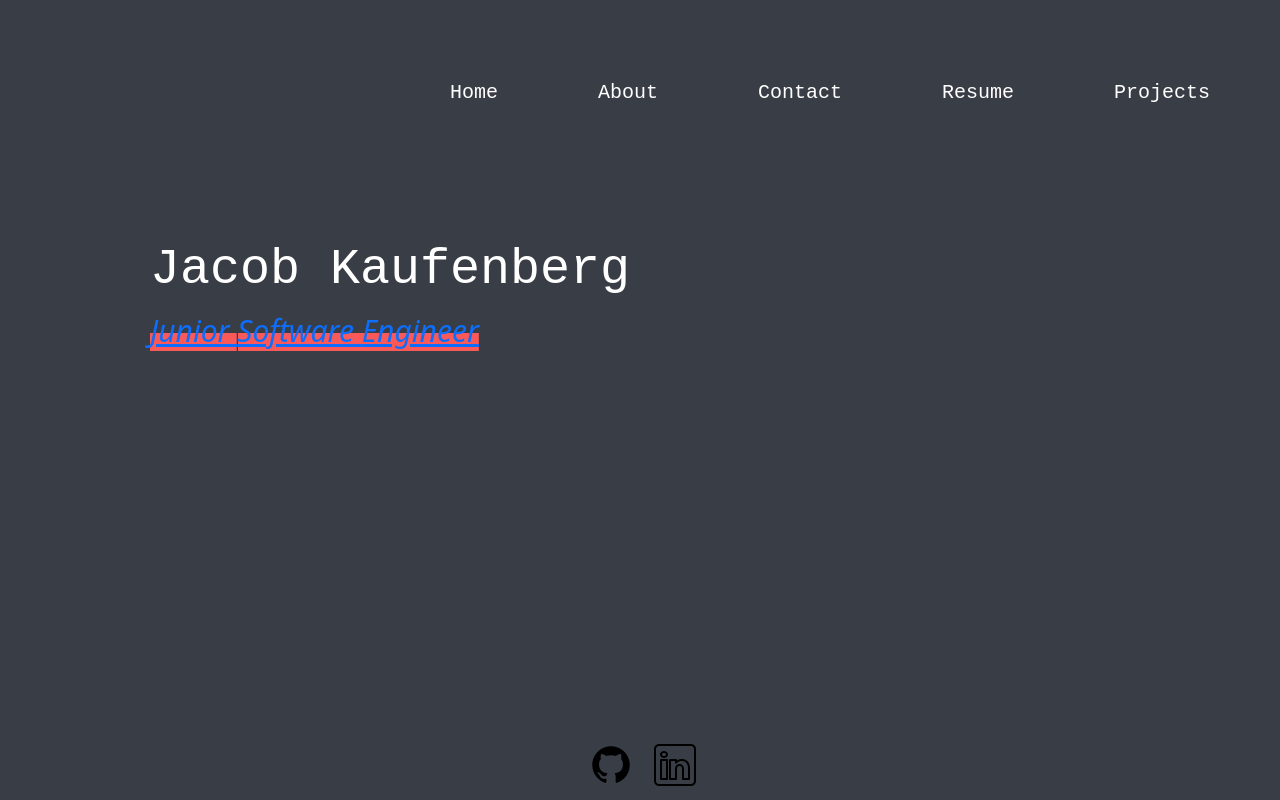
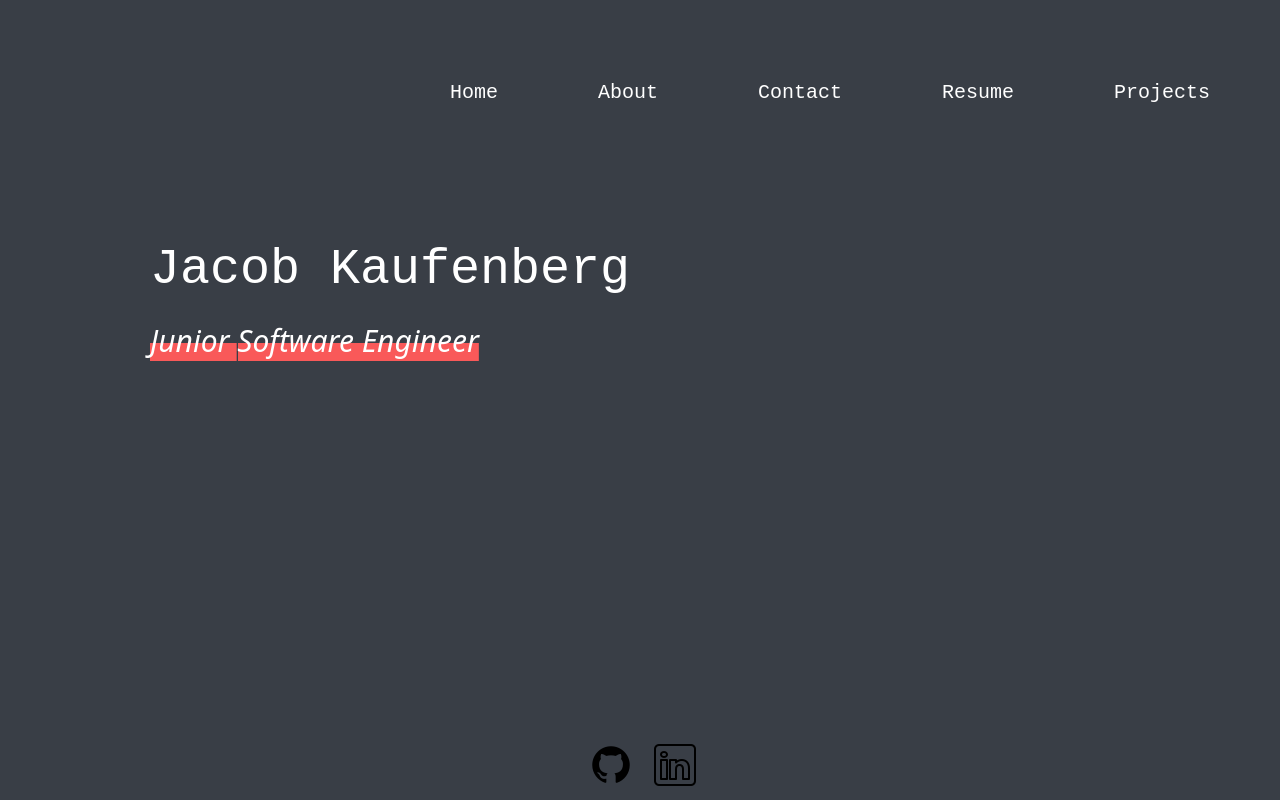
Before and after one commit to JacobK05/Portfolio, a React (Vite) app: page / in a window 1280 px wide. Built offline with nearby package versions, Linux system fonts and the light colour scheme.

Commit message:
fixed a home page issue

```diff
--- a/src/components/style.css
+++ b/src/components/style.css
@@ -47,12 +47,17 @@
 
 .name-text {
     padding-left: 150px;
+    padding-top: 10px;
     color: white;
     font-style: italic;
     font-size: 20px;
+    font-weight: 200;
 
 }
+
 .job-text {
+
+  color: white;
   font-size: 30px;
   background-image: linear-gradient(to right, transparent 50%, #f95959 50%);
   background-origin: 0;
@@ -61,6 +66,7 @@
   background-position: 0 100%;
   transition: background-position 0.5s;
   background-position: -100% 100%;
+  text-decoration: none;
 
 }
 
--- a/src/pages/pages.css
+++ b/src/pages/pages.css
@@ -26,7 +26,7 @@
 
 .resumeH1{
     color: white;
-    padding: 15px;
+    padding: 25px;
     padding-bottom: 0;
     font-size: 50px;
     text-align: center;
```
